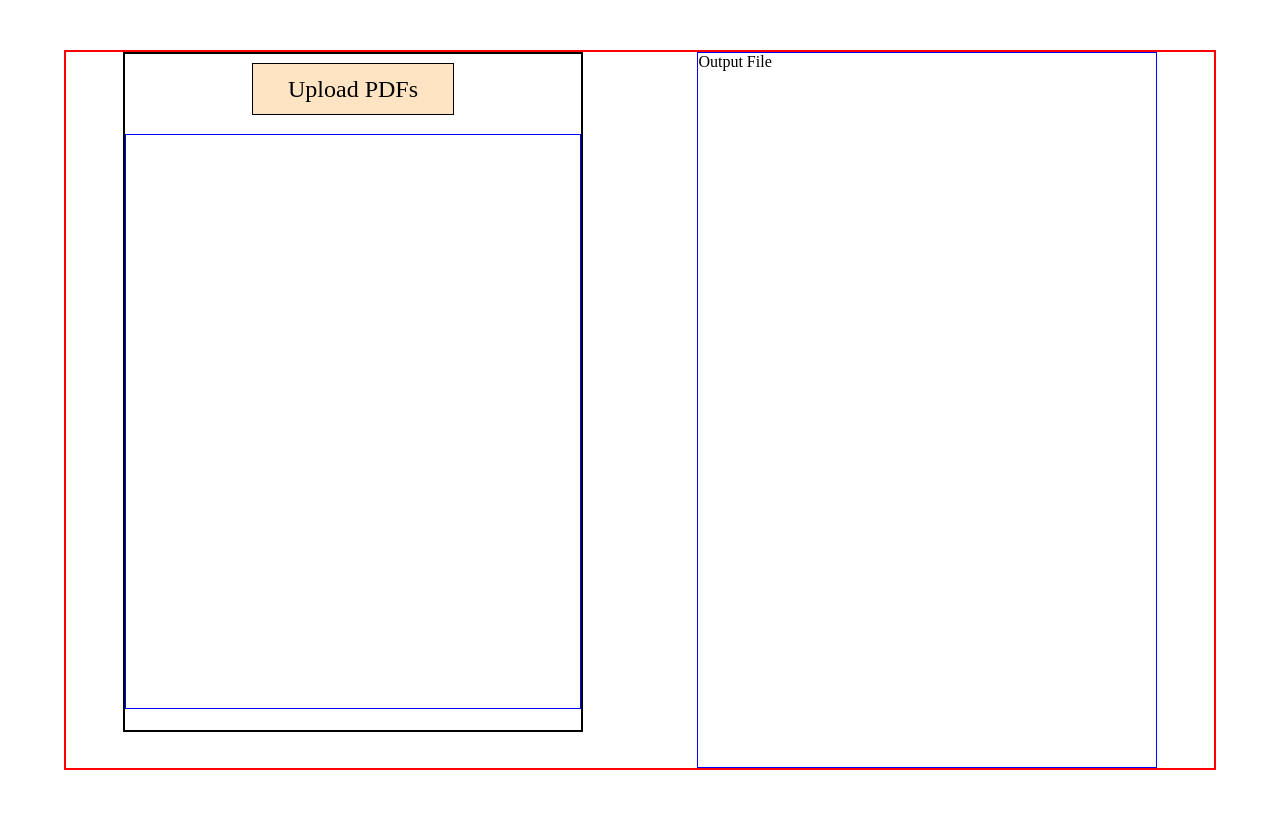
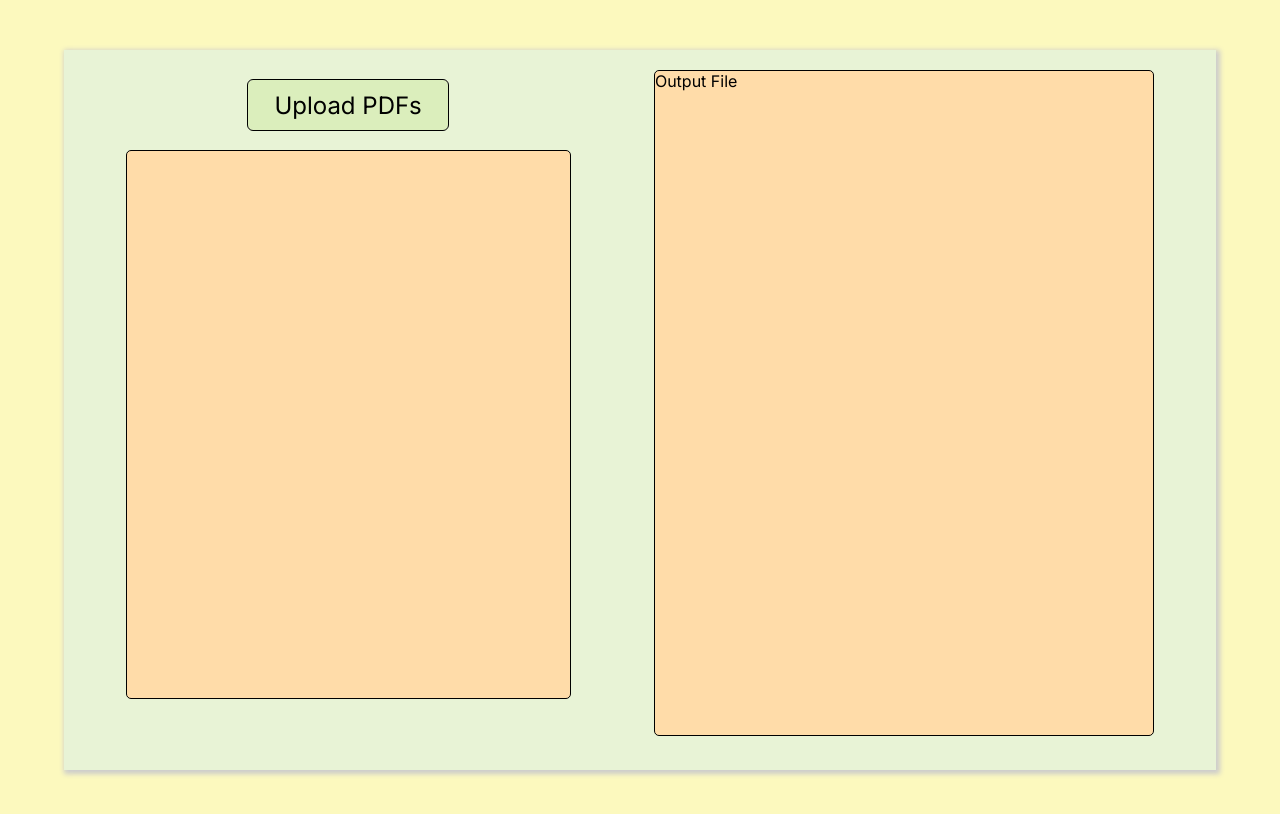
Before and after one commit to Shahid-khanss/pdf-frontend, a React (Vite) app: page / in a window 1280 px wide. Shown: the top 814 px of the page. Built offline with nearby package versions, Linux system fonts and the light colour scheme.

Commit message:
added design and font

```diff
--- a/index.html
+++ b/index.html
@@ -2,6 +2,7 @@
 <html lang="en">
   <head>
     <meta charset="UTF-8" />
+    <link rel="stylesheet" href="https://fonts.googleapis.com/css2?family=Material+Symbols+Outlined:opsz,wght,FILL,GRAD@48,400,0,0" />
     <link rel="icon" type="image/svg+xml" href="/vite.svg" />
     <meta name="viewport" content="width=device-width, initial-scale=1.0" />
     <title>Vite + React</title>
--- a/src/PdfCreate.jsx
+++ b/src/PdfCreate.jsx
@@ -102,7 +102,7 @@ return (
                            <div key={list.name} className='file-item'>
                             <p className="file-name">{list.name}</p>
                             <p className='page-no'>{index+1}</p>
-                            <p onClick={(e)=>handleDelete(e,index)} className='file-delete'>X</p>
+                            <p onClick={(e)=>handleDelete(e,index)} className='file-delete'><span class="material-symbols-outlined">delete</span></p>
                            </div>
                         ))}
                 </div>
--- a/src/index.css
+++ b/src/index.css
@@ -1,44 +1,58 @@
+@import url('https://fonts.googleapis.com/css2?family=Inter:wght@300;400&display=swap');
+
 *{
   margin: 0px;
   padding: 0px;
   box-sizing: border-box;
+  font-family: 'Inter', sans-serif;
+}
+
+body{
+  background-color: #FCF9BE;
 }
 
 
 .app-container{
   display: flex;
-  border: 2px solid red;
+  /* border: 2px solid red; */
+  background-color: #E8F3D6;
+  box-shadow: 2px 2px 5px 2px rgb(204, 204, 204);
   height: 90vh;
   width: 90vw;
   margin: 50px auto;
   justify-content: space-around;
+  padding: 20px;
 }
 
 .input{
   width: 100%;
   height: 85%;
 
-  border: 1px solid blue;
-
-  overflow-y: scroll;
-
+  /* border: 1px solid blue; */
+  background-color: #FFDCA9;
+  border: 1px solid black;
+  overflow-y:auto;
+  border-radius: 5px;
   padding: 10px;
   }
 
 .output{
-  width: 40%;
+  width: 45%;
+  height: 98%;
   /* margin-right: auto; */
-  border: 1px solid blue;
+  border: 1px solid black;
+  background-color: #FFDCA9;
+  border-radius: 5px;
  }
 
  .input-container{
-  border: 2px solid black;
+  /* border: 2px solid black; */
   width: 40%;
   height: 95%;
  }
 
  .input-label{
-  background-color: bisque;
+  background-color: #dbeebc;
   height: 50px;
   width: 200px;
   text-align: center;
@@ -50,10 +64,11 @@
   align-items: center;
   justify-content: center;
   margin: 10px auto 20px auto;
+  border-radius: 5px;
  }
 
  .file-item{
-  background-color: rgb(127, 236, 255);
+  background-color: #FAAB78;
   height: 50px;
   width: 95%;
   padding: 5px;
@@ -63,18 +78,20 @@
   display: flex;
   align-items: center;
   /* justify-content: center; */
-  margin: 0px auto 20px auto;
+  margin: 10px auto 20px auto;
+  /* box-shadow: 2px 2px 7px 2px rgb(212, 212, 212); */
+  border-radius: 5px;
  }
 
  .file-name{
-  background-color: rgb(127, 255, 227);
+  /* background-color: rgb(127, 255, 227); */
   width: 70%;
   margin-right: 10px;
  }
 
  .file-delete{
   margin-left: auto;
-  background-color: rgb(255, 66, 66);
+  /* background-color: rgb(255, 66, 66); */
   width: 50px;
   height: 30px;
   font-size: 15px;
@@ -82,9 +99,10 @@
   align-items: center;
   justify-content: center;
   cursor:pointer;
+  border-radius: 5px;
  }
  .page-no{
-  background-color: rgb(248, 185, 90);
+  /* background-color: rgb(248, 185, 90); */
   width: 50px;
   height: 30px;
   font-size: 15px;
```
